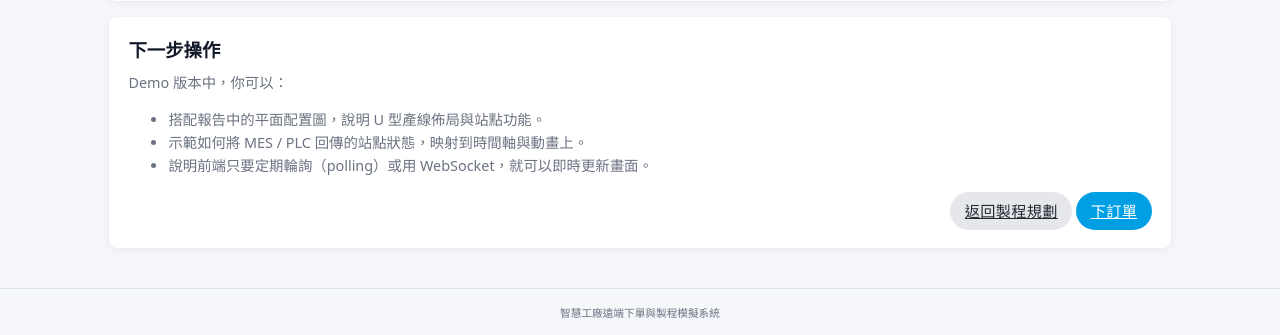
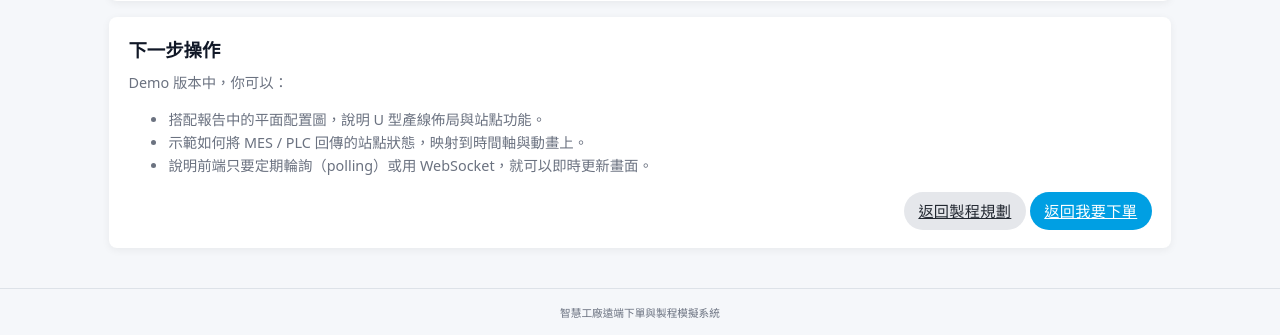
Before and after one commit to 70130H940410/Festo, a Flask app: page /factory/simulate in a window 1280 px wide. Shown: the part 1698-2033 px from the top of the page. Run offline with Flask 3, Linux system fonts and the light colour scheme; a user stored in the database is signed in.

Commit message:
change a little place

```diff
--- a/shopping_website/core/auth_routes.py
+++ b/shopping_website/core/auth_routes.py
@@ -80,7 +80,7 @@ def logout():
 
 
 # -------------------------------
-# 個人資料頁（✅含：更新基本資料 + 更新密碼）
+# 個人資料頁（含：更新基本資料 + 更新密碼）
 # -------------------------------
 
 @auth_bp.route("/profile", methods=["GET", "POST"])
--- a/shopping_website/templates/factory/simulate.html
+++ b/shopping_website/templates/factory/simulate.html
@@ -233,7 +233,7 @@
       返回製程規劃
     </a>
     <a class="btn" href="{{ url_for('order.order_page') }}">
-      下訂單
+      返回我要下單
     </a>
   </div>
 </div>
--- a/shopping_website/templates/order/process_plan.html
+++ b/shopping_website/templates/order/process_plan.html
@@ -83,7 +83,7 @@
       返回修改商品數量
     </a>
     <a class="btn" href="{{ url_for('factory.simulate') }}">
-      前往工廠運作模擬 (Demo)
+      下訂單並前往工廠運作模擬 (Demo)
     </a>
   </div>
 </div>
```
